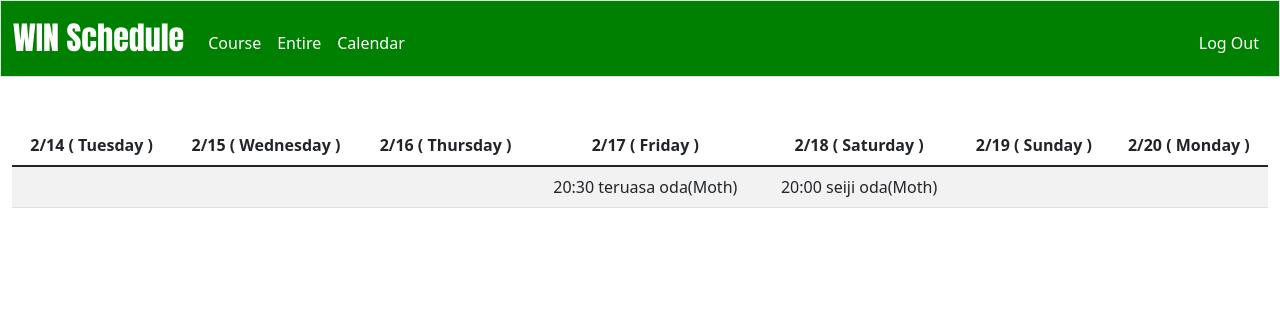
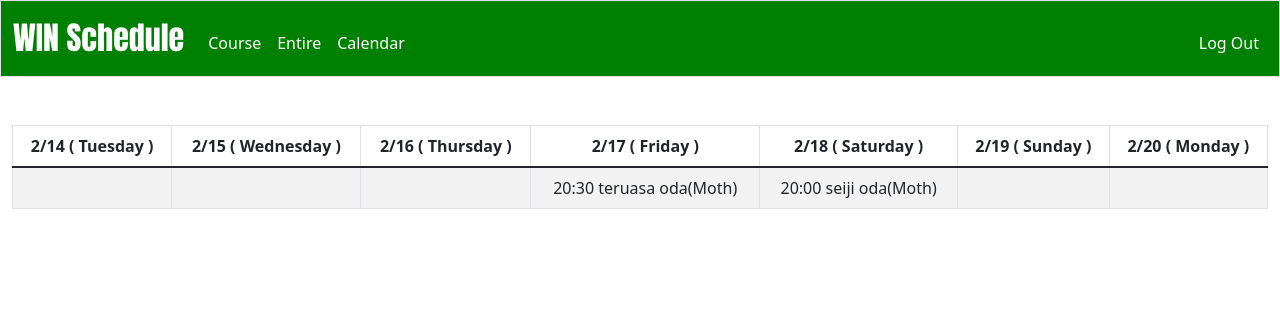
Before and after one commit to shukurimu0121/cs50_finalproject, a Flask app: page /calendar in a window 1280 px wide. Shown: the top 315 px of the page. Run offline with Flask 2, Linux system fonts and the light colour scheme; a user stored in the database is signed in; some libraries are stand-ins or nearby versions.

Commit message:
Tue, Feb 14, 2023, 8:15 PM +09:00

```diff
--- a/project/templates/calendar.html
+++ b/project/templates/calendar.html
@@ -6,7 +6,7 @@
 
 {% block main %}
 <div class="table-responsive">
-    <table class="table table-striped">
+    <table class="table table-striped table-bordered">
         <thead>
             <tr>
                 {% for i in range(7) %}
```
Also changed, not shown: 1 other file.
